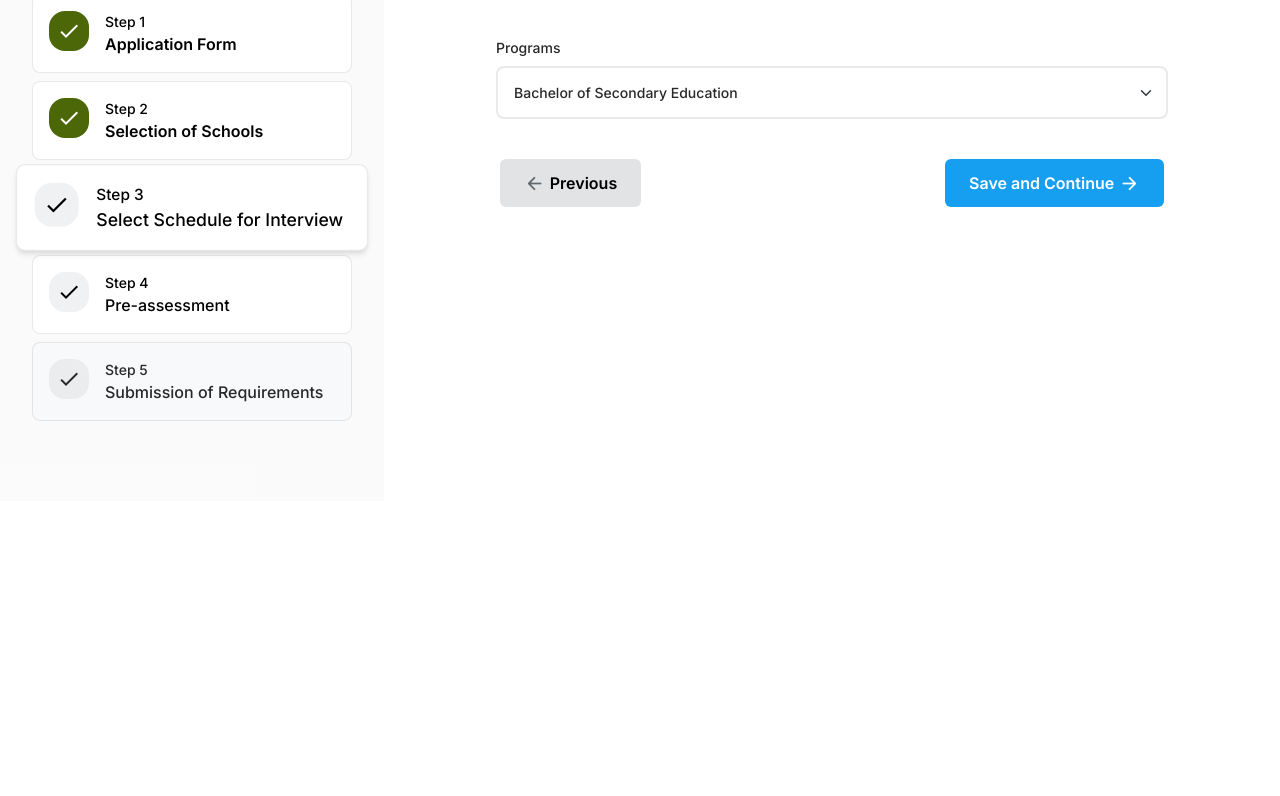
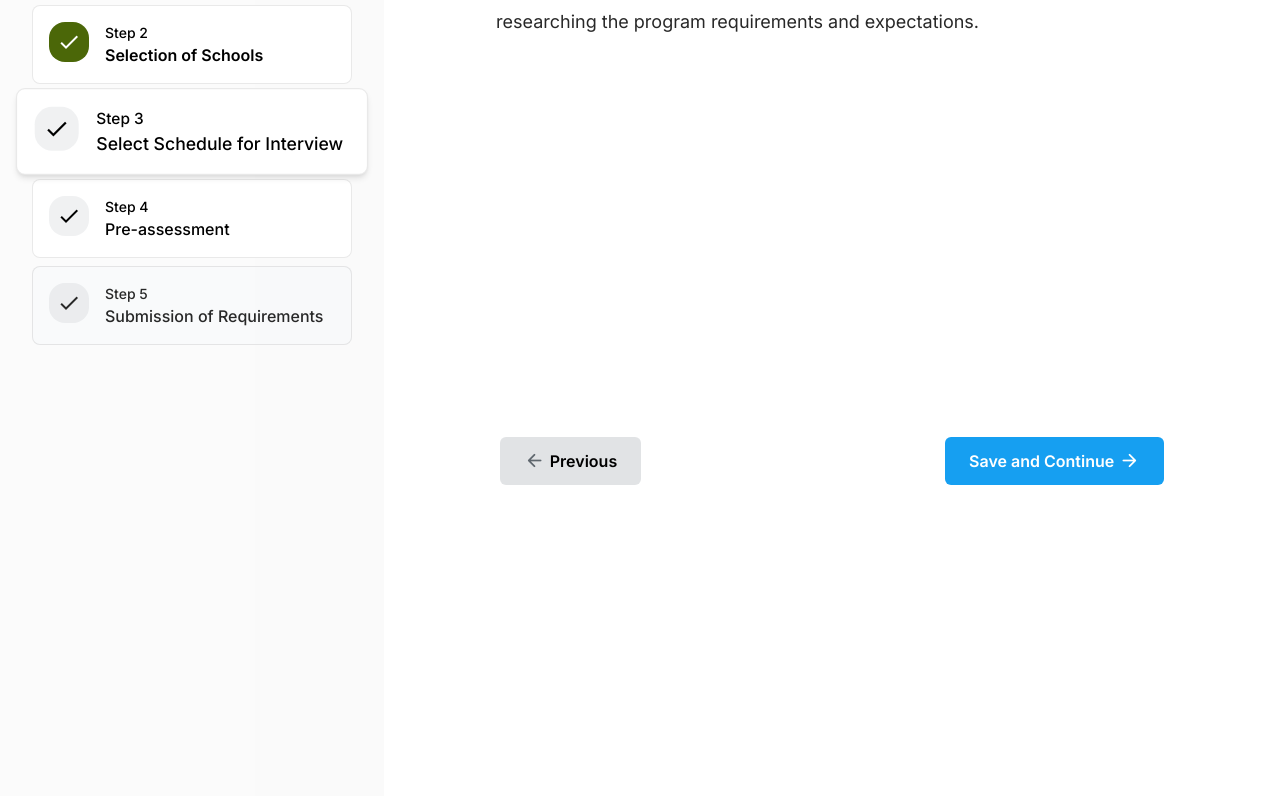
Before and after one commit to gocloud-inc/eteeap, a website: page schedule.html in a window 1280 px wide. Shown: the part 299-1095 px from the top of the page. Before the commit the page ends 800 px from the top, so only its background shows below. Drawn offline with nearby package versions, Linux system fonts and the light colour scheme; a script that the page names is missing.

Commit message:
ui updates

```diff
--- a/schedule.html
+++ b/schedule.html
@@ -124,29 +124,22 @@
                             </li>
                         </ol>
                         <h4>Step 3: Select Schedule</h4>
+                        <p>ETEEAP interview aims to evaluate the applicant's readiness for the program and their potential for success. It is important for applicants to prepare for the interview by reviewing their work experiences and qualifications and researching the program requirements and expectations.</p>
                     </div>
                 </div>
                 <div class="col-xl-12">
-                    <form action="" class="form">
                     <div class="row g-4">
                         <div class="col-xl-12">
-                                <div class="form-group">
-                                    <label for="label" class="form-label">Programs</label>
-                                    <select class="form-control form-select form-input-lg" required>
-                                        <option value="Bachelor of Secondary Education">Bachelor of Secondary Education</option>
-                                        <option value="BA in Psychology">BA in Psychology</option>
-                                        <option value="BA in Political Science">BA in Political Science</option>
-                                        <option value="BA in English">BA in English</option>
-                                        <option value="BS in Nursing">BS in Nursing</option>
-                                    </select>
-                                </div>
+                            <!-- Calendly inline widget begin -->
+                            <div class="calendly-inline-widget" data-url="https://calendly.com/mpcaneda-gca?hide_landing_page_details=1&hide_gdpr_banner=1" style="width:100%;height:630px;"></div>
+                            <script type="text/javascript" src="https://assets.calendly.com/assets/external/widget.js" async></script>
+                            <!-- Calendly inline widget end -->
                         </div>
                         <div class="col-xl-12 sticky-bottom background-color-card p-3 z-index-0 d-flex justify-content-between gap-2">
                             <a href="index.html" class="button-accent-medium md"><span class="material-icons-round">arrow_back</span> Previous</a>
                             <a href="initial-assessment.html" class="button-primary md float-end">Save and Continue <span class="material-icons-round">arrow_forward</span></a>
                         </div>
                     </div>
-                    </form>
                 </div>
             </div>
         </div>
```
Lines whose indentation alone changed are shown as unchanged.
